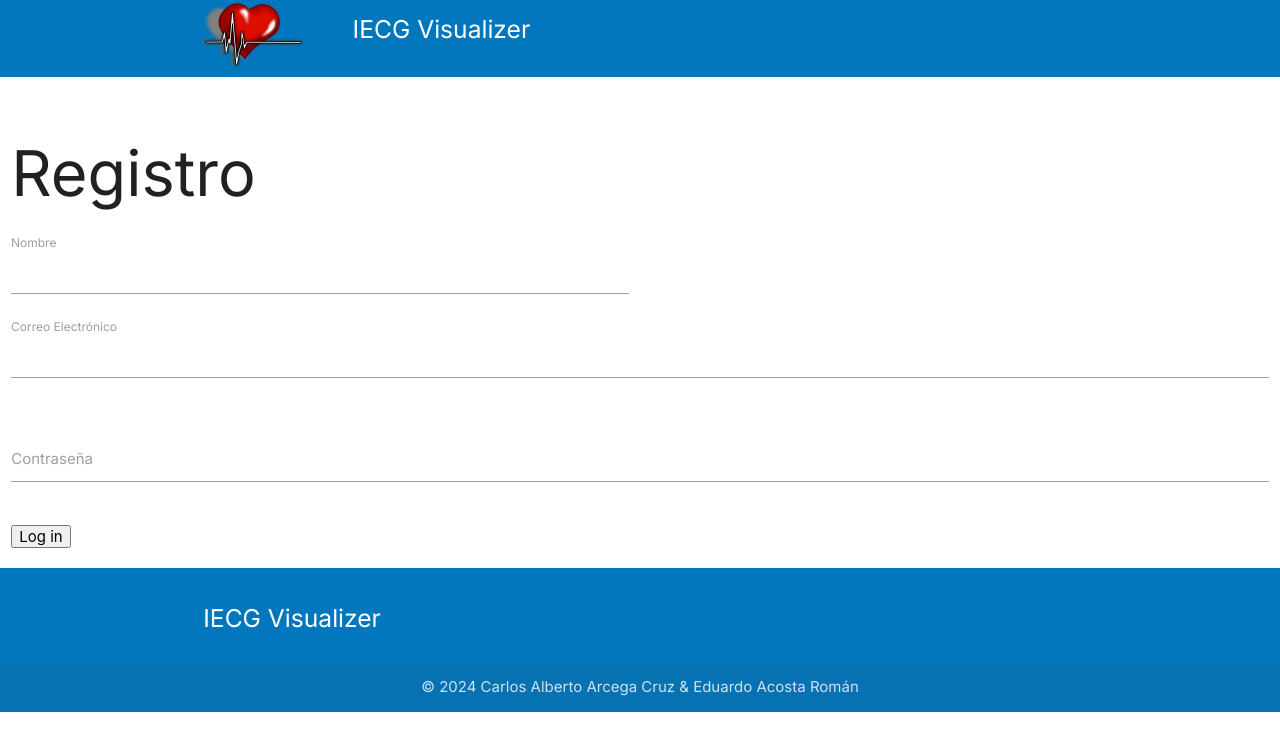
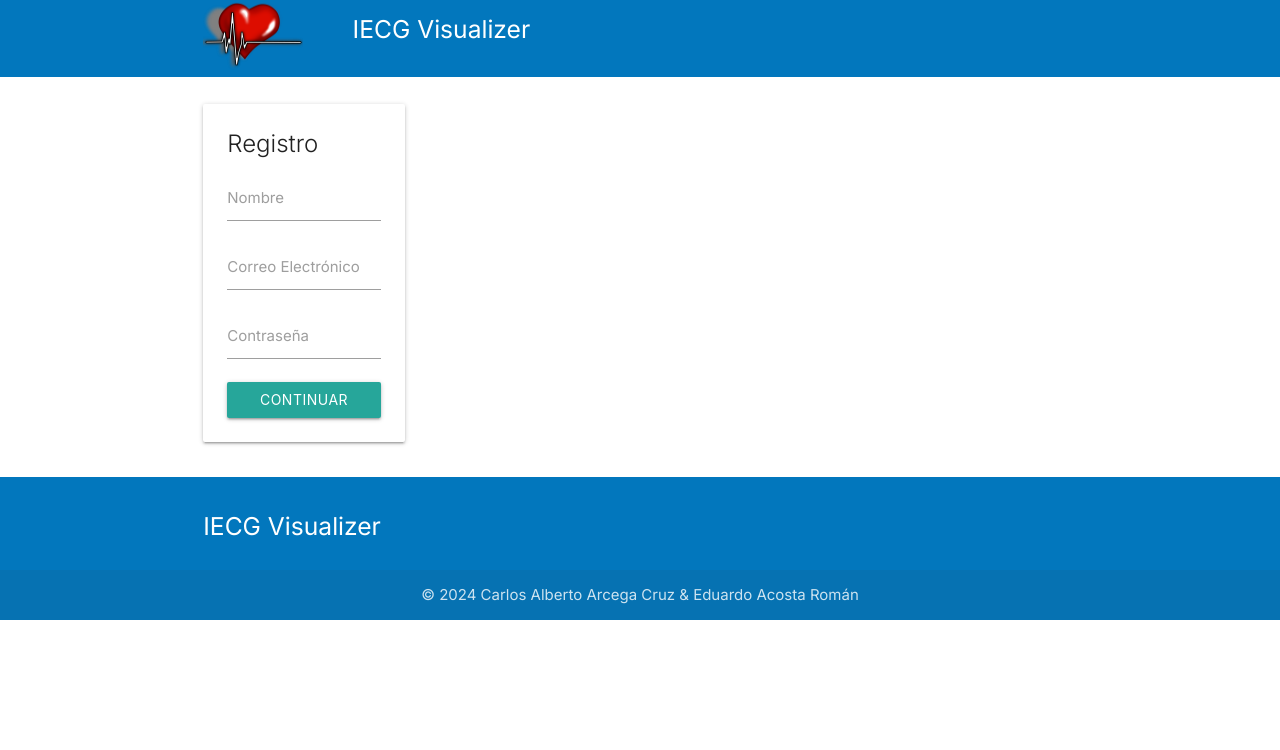
Before and after one commit to EduardoAcostaRoman/IECG-Visualizer, a Next.js app in the folder frontend/: page /Registration in a window 1280 px wide. Shown: the top 750 px of the page. Built offline with nearby package versions, Linux system fonts and the light colour scheme.

Commit message:
Repairing DB model controller get, post and getByID functions to work with ne MongoDB version

```diff
--- a/frontend/src/app/Registration/page.js
+++ b/frontend/src/app/Registration/page.js
@@ -1,34 +1,89 @@
 'use client';
 
+import { useState, useRef, useEffect } from 'react';
+import { useRouter } from 'next/navigation';
+import Link from 'next/link';
+import axios from 'axios';
+
 function Registration() {
+  const router = useRouter();
+
+  const nameRef = useRef();
+  const emailRef = useRef();
+  const passwordRef = useRef();
+
+  const submitUser = (e) => {
+    e.preventDefault();
+
+    const enteredName = nameRef.current.value;
+    const enteredEmail = emailRef.current.value;
+    const enteredPassword = passwordRef.current.value;
+
+    axios
+      .post('http://localhost:4000/users', {
+        name: enteredName,
+        email: enteredEmail,
+        password: enteredPassword,
+      })
+      .then((response) => {
+        console.log(response);
+      })
+      .catch((error) => console.log(error));
+  };
+
   return (
-    <div className='row'>
-      <form className='col s12'>
-        <h1>Registro</h1>
-        <div className='row'>
-          <div className='input-field col s6'>
-            <input id='first_name' type='text' className='validate' />
-            <label className='active' htmlFor='first_name'>
-              Nombre
-            </label>
-          </div>
-
-          <div className='input-field col s12'>
-            <input id='email' type='email' className='validate' />
-            <label className='active' htmlFor='email'>
-              Correo Electrónico
-            </label>
+    <div className='container'>
+      <div className='row'>
+        <div className='col s12 m6 l3 offset-m3'>
+          <div className='card'>
+            <div className='card-content'>
+              <span className='card-title'>Registro</span>
+              <form>
+                <div className='input-field'>
+                  <input
+                    id='username'
+                    type='text'
+                    className='validate'
+                    required
+                    ref={nameRef}
+                  />
+                  <label htmlFor='username'>Nombre</label>
+                </div>
+                <div className='input-field'>
+                  <input
+                    id='email'
+                    type='email'
+                    className='validate'
+                    required
+                    ref={emailRef}
+                  />
+                  <label htmlFor='email'>Correo Electrónico</label>
+                </div>
+                <div className='input-field'>
+                  <input
+                    id='password'
+                    type='password'
+                    className='validate'
+                    required
+                    ref={passwordRef}
+                  />
+                  <label htmlFor='password'>Contraseña</label>
+                </div>
+                <Link href='/Registration'>
+                  <button
+                    className='btn waves-effect waves-light'
+                    type='submit'
+                    name='action'
+                  >
+                    Continuar
+                    <i className='material-icons right'>send</i>
+                  </button>
+                </Link>
+              </form>
+            </div>
           </div>
         </div>
-        <div className='row'>
-          <div className='input-field col s12'>
-            <input id='password' type='password' className='validate' />
-            <label htmlFor='password'>Contraseña</label>
-          </div>
-        </div>
-
-        <button>Log in</button>
-      </form>
+      </div>
     </div>
   );
 }
```
Also changed, not shown: frontend/src/app/Login/page.js (+19 -3 lines), frontend/src/app/Login/page.module.css (added, +8 -0 lines), frontend/src/pages/MainPage.js (deleted, +0 -12 lines), frontend/src/app/MainPage/page.js (added), 2 other files (tests, documents, lock files or other folders).
